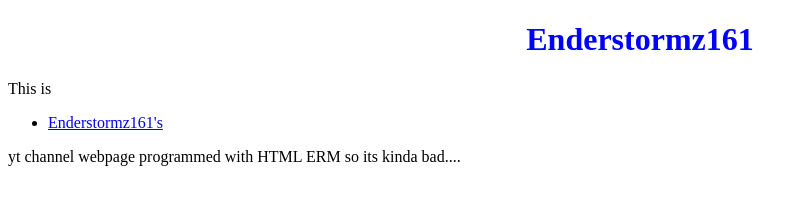
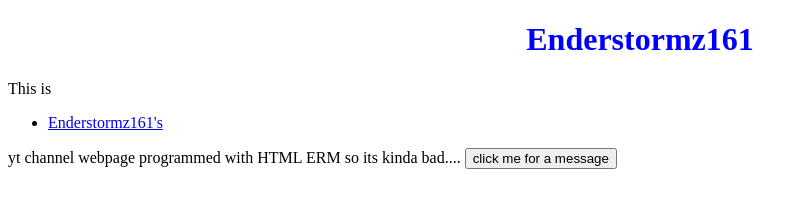
Before and after one commit to Ninjune/Ninjune.github.io, a plain HTML site: page index.html in a window 1280 px wide. Shown: the whole page, without its empty margins (0-807 px from the left). Drawn offline with Linux system fonts and the light colour scheme.

Commit message:
JS button test

```diff
--- a/index.html
+++ b/index.html
@@ -17,5 +17,7 @@ ERM so its kinda bad....
 <script>
 window.alert("Hello");
 </script>
+<button type="button""
+onclick="window.alert("HI Want a sandwhich?")>click me for a message</button>
 	</body>
 </html>
```
